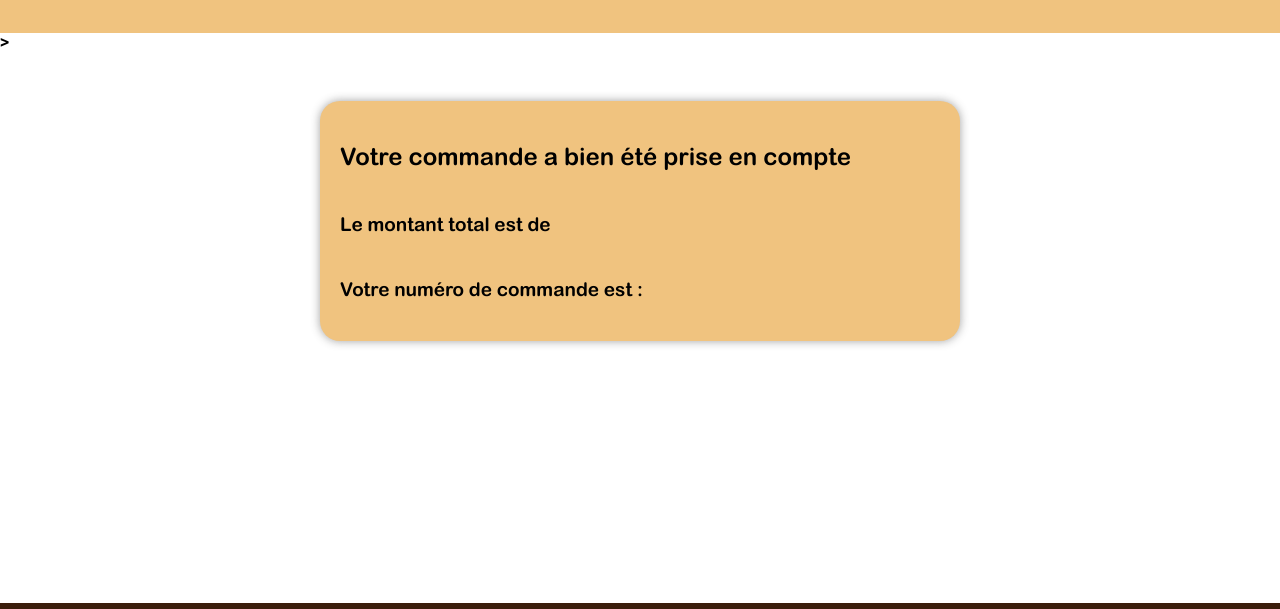
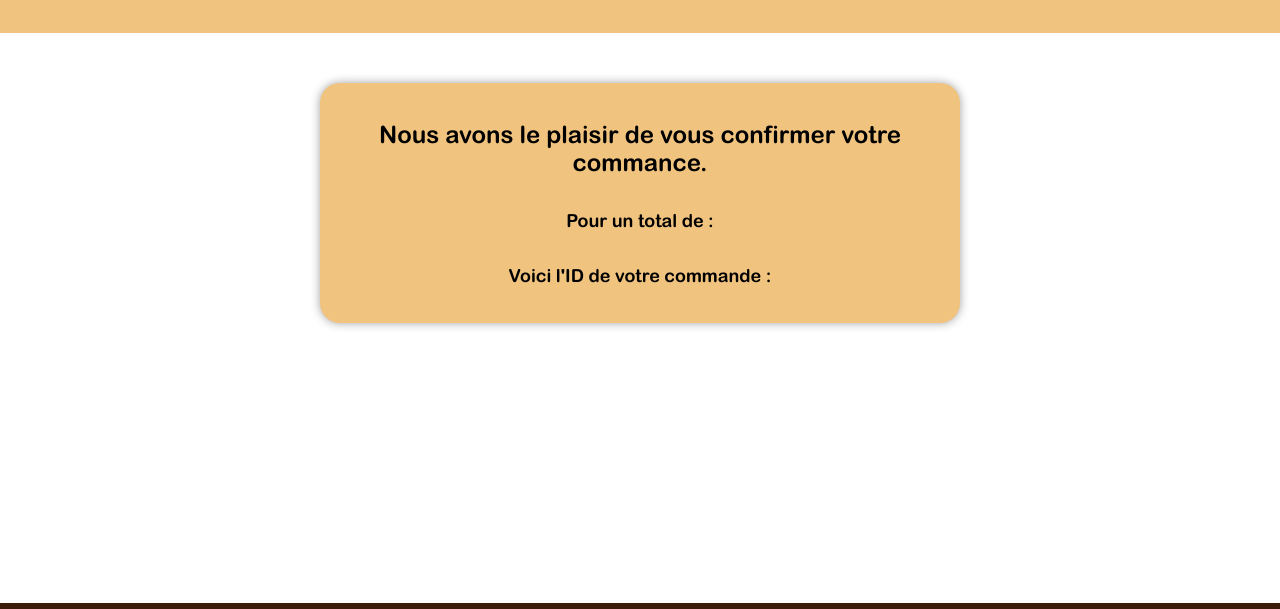
Before and after one commit to Baptiste-B-git/BaptisteBiancardino-5-10082021, a plain HTML site: page frontend/confirmation.html in a window 1280 px wide. Shown: the part 97-706 px from the top of the page. Drawn offline with Linux system fonts and the light colour scheme.

Commit message:
Requête et DOM

```diff
--- a/frontend/Styles/confirmation.scss
+++ b/frontend/Styles/confirmation.scss
@@ -22,7 +22,7 @@ $text-color: #FFFFFF;
   src: url('../fonts/bauhaus-93.ttf');
 }
 
-//contact et panier
+/*contact et panier*/
 .links, .cart-header{
   display: flex;
   align-items: center;
@@ -50,7 +50,7 @@ $text-color: #FFFFFF;
 .link {
   display: flex;
 }
-//contact et panier
+/*end contact et panier*/
 
 body {
   font-family: "arlrdbd";
@@ -64,6 +64,7 @@ a {
   color: $primary-color;
 }
 
+/*header*/
 h1 {
   font-family: "bauhaus-93";
 }
@@ -118,24 +119,33 @@ h1 {
     }
   }
 }
+/*end header*/
 
+/*main*/
 .recap {
   @include flex-center;
   width: 100%;
 
   .confirm {
-    padding: 20px;
-    overflow: hidden;
-    margin: 50px 15px;
     display: flex;
     flex-direction: column;
     justify-content: space-around;
+    text-align: center;
+    padding: 20px;
+    margin: 50px 15px;
     width: 600px;
+    height: 200px;
     background: $secondary-color;
     border-radius: 20px 20px 20px 20px;
     box-shadow: 0px 0px 10px 0px rgba(63, 63, 63, 0.49);
     text-decoration: none;
-    height: 200px;
+    overflow: hidden;
+    .total{
+      font-size: 18px;
+    }
+    .orderid{
+      font-size: 18px;
+    }
   }
   p {
     font-size: 19px;
@@ -144,7 +154,9 @@ h1 {
     }
   }
 }
+/*end main*/
 
+/*footer*/
 footer {
   position: absolute;
   bottom: 0;
@@ -188,10 +200,9 @@ footer {
     transition: 0.3s ease;
   }
 }
+/*end footer*/
 
-
-// Responsive
-
+/*responsive*/
 @media screen and (max-width: 530px) {
   footer {
     .nav {
@@ -202,3 +213,4 @@ footer {
     }
   }
 }
+/*end responsive*/
--- a/frontend/Styles/product.scss
+++ b/frontend/Styles/product.scss
@@ -22,7 +22,7 @@ $text-color: #FFFFFF;
   src: url('../fonts/bauhaus-93.ttf');
 }
 
-//contact et panier
+/*contact et panier*/
 .links, .cart-header{
   display: flex;
   align-items: center;
@@ -50,7 +50,7 @@ $text-color: #FFFFFF;
 .link {
   display: flex;
 }
-//contact et panier
+/*end contact et panier*/
 
 body {
   font-family: "arlrdbd";
@@ -118,6 +118,7 @@ h1 {
   }
 }
 
+/*main*/
 .container {
   @include flex-center;
 
@@ -221,14 +222,15 @@ h1 {
 }
 }
 
-
 #bearNum {
   width: 50px;
 }
+/*end main*/
 
+/*footer*/
 footer {
   background: $primary-color;
-  position: absolute;
+  position: fixed;
   bottom: 0;
   @include flex-center;
   width: 100%;
@@ -270,9 +272,9 @@ footer {
 
   }
 }
+/*end footer*/
 
-
-// Responsive
+/*responsive*/
 @media screen and (max-width: 600px) {
   footer {
     .nav {
@@ -283,7 +285,6 @@ footer {
     }
   }
 }
-
 @media screen and (max-width: 450px) {
   .container {
     .product-card {
@@ -298,3 +299,4 @@ footer {
     }
   }
 }
+/*end responsive*/
--- a/frontend/confirmation.html
+++ b/frontend/confirmation.html
@@ -13,7 +13,6 @@
         <div class="container-top">
             <div class="header-container">
                 <div class="nav">
-
                     <a href="index.html"><h1 class="nav__logo">ORINOCO</h1></a>
                     <div class="link">
                         <a class="links" href="mailto:Orinoco@contact.com">Contact</a>
@@ -26,13 +25,13 @@
                 </div>
             </div>
         </div>
-    </header>>
+    </header>
     <main>
         <div class="recap">
             <div class="confirm">
-                    <h2>Votre commande a bien été prise en compte</h2>
-                    <p class="total">Le montant total est de <span class="display-price"></span></p>
-                    <p class="orderid">Votre numéro de commande est : <span class="display-orderid"></span></p>
+                    <h2>Nous avons le plaisir de vous confirmer votre commance.</h2>
+                    <p class="total">Pour un total de :<span class="display-price"></span></p>
+                    <p class="orderid">Voici l'ID de votre commande : <span class="display-orderid"></span></p>
             </div>
         </div>
     </main>
@@ -47,9 +46,6 @@
             </div>
         </div>
     </footer>
-
     <script src="scripts/confirmation.js"></script>
-
-
 </body>
 </html>
--- a/frontend/scripts/confirmation.js
+++ b/frontend/scripts/confirmation.js
@@ -11,6 +11,6 @@ function displayOrderIdAndPrice() {
   totalConfirmation.innerText = localStorage.getItem("total");
   orderId.innerText = localStorage.getItem("orderId");
 
-  // On vide le localStorage pour recommencer plus tard le processus d'achat
+  /*vider le LS pour un nouvel achat*/
   localStorage.clear();
 }
--- a/frontend/scripts/product.js
+++ b/frontend/scripts/product.js
@@ -9,7 +9,6 @@ const productCardDescription = document.querySelector(
 const productCardPrice = document.querySelector(".product-card__infos__price");
 const bearNumber = document.querySelector("#bearNum");
 const colorSelect = document.querySelector("#color-select");
-
 
 main();
 
@@ -32,8 +31,8 @@ function checkIf404() {
   );
 }
 
+/*récupération du produit souhaité par la requête*/
 function getArticles() {
-  // On récupère uniquement le produit dont on a besoin via le paramètre dans la requête
   fetch(`http://localhost:3000/api/teddies/${id}`)
     .then(function (response) {
       return response.json();
@@ -46,13 +45,13 @@ function getArticles() {
       container.style.padding = "45vh 0";
     })
     .then(function (resultatAPI) {
-      // On place les données reçues via l'API aux bons endroits sur la page
+      /*repositionner les données de l'API dans la page*/
       article = resultatAPI;
       productCardName.innerHTML = article.name;
       productCardImg.src = article.imageUrl;
       productCardDescription.innerText = article.description;
 
-      // Formatage du prix pour l'afficher en euros
+      /*afficher le prix en €*/
       article.price = article.price / 100;
       productCardPrice.innerText = new Intl.NumberFormat("fr-FR", {
         style: "currency",
@@ -75,7 +74,7 @@ function addToCart() {
 
   addToCartBtn.addEventListener("click", () => {
     if (bearNumber.value > 0 && bearNumber.value < 100) {
-      // ------ Création du produit qui sera ajouté au panier
+      /*basculer le produit vers le panier*/
       let productAdded = {
         name: productCardName.innerHTML,
         price: parseFloat(productCardPrice.innerHTML),
@@ -83,21 +82,17 @@ function addToCart() {
         _id: id,
       };
 
-      // ----------------- Gestion du localStorage
+      /*localStorage*/
       let arrayProductsInCart = [];
-
-      // Si le localStorage existe, on récupère son contenu, on l'insère dans le tableau arrayProductsInCart, puis on le renvoit vers le localStorage avec le nouveau produit ajouté.
+      /*récupération du LS > tableau arrayProductsInCart > LS*/
       if (localStorage.getItem("products") !== null) {
         arrayProductsInCart = JSON.parse(localStorage.getItem("products"));
-
-
-        // Si le LS est vide, on le crée avec le produit ajouté
+      /*LS vide > création avec le produit ajouté*/
       }
         arrayProductsInCart.push(productAdded);
         localStorage.setItem("products", JSON.stringify(arrayProductsInCart));
 
-
-      // Effets visuels lors d'un ajout au panier
+      /*l'effet "article ajouté au panier"*/
       confirmation.style.visibility = "visible";
       textConfirmation.innerHTML = `Article ajouté !`;
       setTimeout("location.reload(true);", 4000);
@@ -107,7 +102,7 @@ function addToCart() {
       textConfirmation.style.border = "red";
       textConfirmation.style.color = "white";
       textConfirmation.style.whiteSpace = "normal";
-      textConfirmation.innerText = `La quantité doit être comprise entre 1 et 99,.`;
+      textConfirmation.innerText = `La quantité doit se trouver au dessus de 0`;
     }
   });
 }
```
Also changed, not shown: frontend/Styles/cart.scss (+9 -3 lines), frontend/Styles/index.scss (+7 -6 lines), frontend/cart.html (+2 -2 lines), frontend/index.html (+0 -2 lines), frontend/product.html (+0 -3 lines), frontend/scripts/cart.js (+17 -17 lines), frontend/scripts/index.js (+3 -4 lines), frontend/Styles/cart.css, frontend/Styles/confirmation.css, frontend/Styles/index.css, frontend/Styles/product.css, 4 other files. Lines whose indentation alone changed are shown as unchanged.
